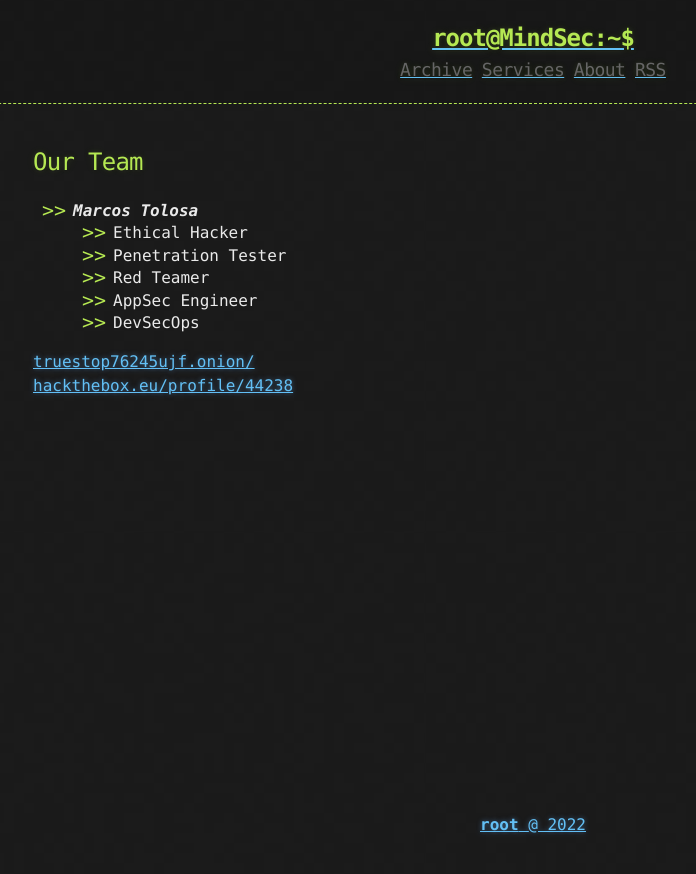
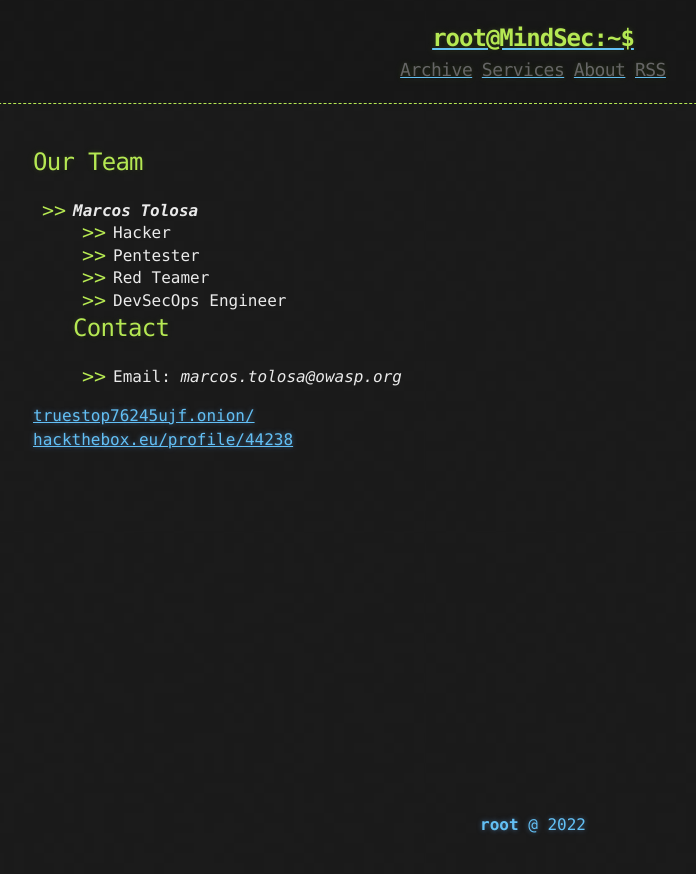
Before and after one commit to marcostolosa/marcostolosa.github.io, a Jekyll site: the page built from about.md, in a window 1280 px wide. Shown: the top 874 px of the page, without its empty margins (107-803 px from the left). Built offline with Jekyll 4.4.1, drawn with Linux system fonts in a browser that asks for light colours.

Commit message:
up-to-date

```diff
--- a/_config.yml
+++ b/_config.yml
@@ -2,7 +2,7 @@
 description: "Everything related to Cyber Security"
 author:
   name: "Marcos Tolosa"
-  email: "marcostolosa@protonmail.com"
+  email: "marcos.tolosa@owasp.org"
   url: "https://mindsecurity.org"
 
 baseurl: /
@@ -29,5 +29,5 @@
 
 # Custom variables
 owner : "root"
-year : "2020"
+year : "2017"
 google_analytics: "UA-130228112-1"
--- a/_includes/footer.html
+++ b/_includes/footer.html
@@ -1,5 +1,5 @@
 <footer>
-  <a href="https://creativecommons.org/licenses/by-nc/3.0/deed.en_US">
+  <a>
     <span>
         <b>{{ site.owner}}</b>
     </span>
--- a/about.md
+++ b/about.md
@@ -6,11 +6,13 @@
 ## Our Team
 
 - **_Marcos Tolosa_**
-  - Ethical Hacker
-  - Penetration Tester
+  - Hacker
+  - Pentester
   - Red Teamer
-  - AppSec Engineer
-  - DevSecOps
+  - DevSecOps Engineer
+
+  ## Contact
+  - Email: _marcos.tolosa@owasp.org_
 
 
 <a href="http://truestop76245ujf.onion/">truestop76245ujf.onion/</a><br>
```
Also changed, not shown: 404.md (+1 -1 lines), _posts/2018-01-06-Yet-Another-Sample-Page.md (deleted, +0 -124 lines).
